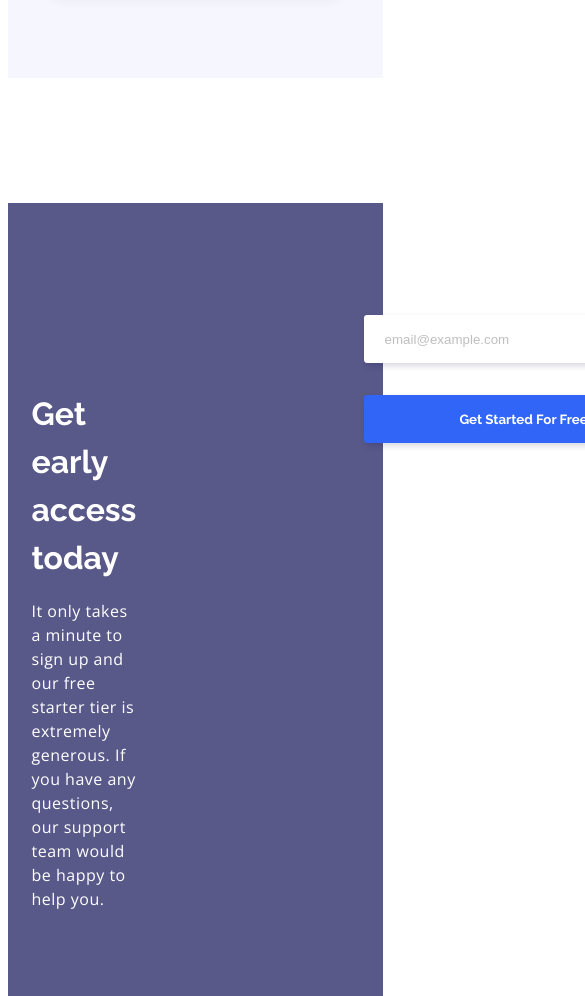
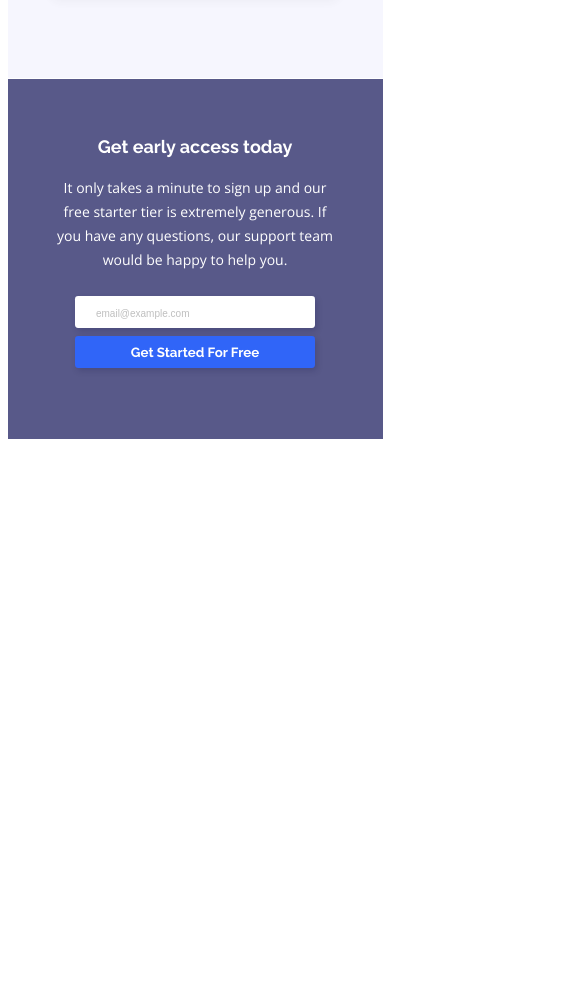
Before and after one commit to sherzodbekyuldashev95/fylo-landing-page, a plain HTML site: page index.html in a window 390 px wide. Shown: the part 1784-2780 px from the top of the page, 585 px wide, since content can reach past the window. After the commit the page ends 2223 px from the top, so only its background shows below. Drawn offline with nearby package versions, Linux system fonts and the light colour scheme.

Commit message:
feat: make third section mobile friendly

```diff
--- a/style.css
+++ b/style.css
@@ -563,4 +563,61 @@ img[src *= "illustration-2"]{
 
 #cta-email ::placeholder{
     color: var(--ntrl-light-gray);
+    font-size: 0.75rem ;
 }
+
+/*mobile version of cta section*/
+
+@media only screen and (max-width: 1239px) {
+    .flex-3 {
+        flex-direction:column;
+        align-items: center;
+    }
+}
+
+@media only screen and (max-width: 500px) {
+    #call-to-action {
+        position: relative;
+        top: 51px;
+        text-align: center;
+    }
+
+    .cta-info {
+        margin: 3.375rem 0 0 0;
+        width: 85.6%;
+    }
+
+    .cta-info h2 {
+        font-size: 1.125rem;
+        margin: 0 0 1rem;
+    }
+
+    .cta-info p {
+        font-size: 0.875rem;
+        letter-spacing: 0;
+        margin-bottom: 1.5rem;
+    }
+
+    #cta-email {
+        margin: 0;
+    }
+
+    #cta-email input[type=email] {
+        width: 240px;
+        height: 32px;
+        margin: 0 0 0.5rem;
+        box-shadow: 2px 3px 6px rgba(7, 4, 59, 0.157043);
+        border: none;
+    }
+
+    #cta-email input[type=button] {
+        width: 240px;
+        height: 32px;
+        box-shadow: 2px 3px 6px rgba(7, 4, 59, 0.157043);
+        margin: 0 0 4.44rem;
+    }
+
+    #cta-email ::placeholder {
+        font-size: 0.625rem;
+    }
+}
```
